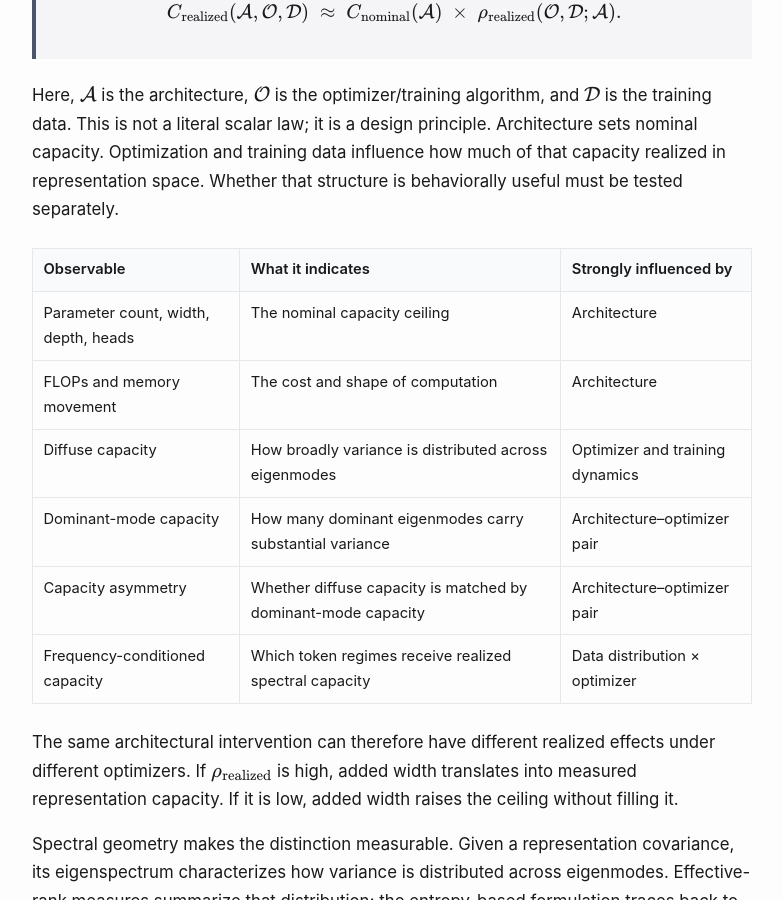
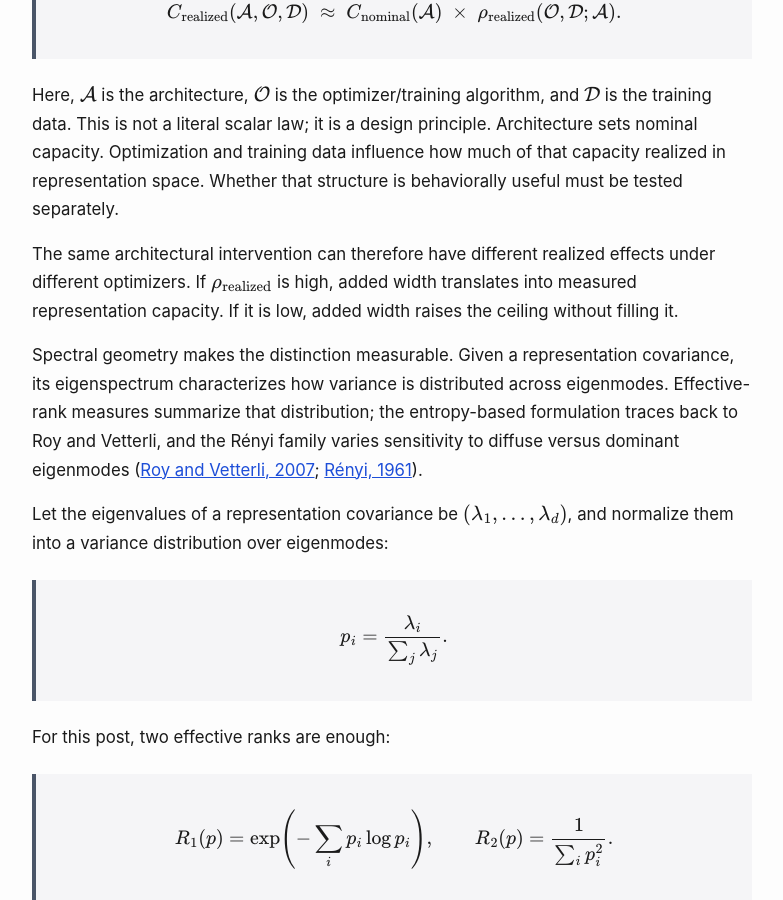
Before and after one commit to optimizer-scaling-laws/optimizer-scaling-laws.github.io, a Jekyll site: the page built from _posts/2026-06-26-architecture-creates-capacity-optimizers-realize-it.md, in a window 1280 px wide and 900 px high, scrolled down 10530 px. Shown: the whole window, without its empty margins (248-1031 px from the left). Built offline with Jekyll 4.4.1, drawn with Linux system fonts in a browser that asks for light colours.

Commit message:
Removed the table from View 2

```diff
--- a/_posts/2026-06-26-architecture-creates-capacity-optimizers-realize-it.md
+++ b/_posts/2026-06-26-architecture-creates-capacity-optimizers-realize-it.md
@@ -427,18 +427,6 @@ $$
 
 Here, $\mathcal{A}$ is the architecture, $\mathcal{O}$ is the optimizer/training algorithm, and $\mathcal{D}$ is the training data. This is not a literal scalar law; it is a design principle. Architecture sets nominal capacity. Optimization and training data influence how much of that capacity realized in representation space. Whether that structure is behaviorally useful must be tested separately.
 
-<table>
-<thead><tr><th>Observable</th><th>What it indicates</th><th>Strongly influenced by</th></tr></thead>
-<tbody>
-<tr><td>Parameter count, width, depth, heads</td><td>The nominal capacity ceiling</td><td>Architecture</td></tr>
-<tr><td>FLOPs and memory movement</td><td>The cost and shape of computation</td><td>Architecture</td></tr>
-<tr><td>Diffuse capacity</td><td>How broadly variance is distributed across eigenmodes</td><td>Optimizer and training dynamics</td></tr>
-<tr><td>Dominant-mode capacity</td><td>How many dominant eigenmodes carry substantial variance</td><td>Architecture–optimizer pair</td></tr>
-<tr><td>Capacity asymmetry</td><td>Whether diffuse capacity is matched by dominant-mode capacity</td><td>Architecture–optimizer pair</td></tr>
-<tr><td>Frequency-conditioned capacity</td><td>Which token regimes receive realized spectral capacity</td><td>Data distribution × optimizer</td></tr>
-</tbody>
-</table>
-
 The same architectural intervention can therefore have different realized effects under different optimizers. If $\rho_{\mathrm{realized}}$ is high, added width translates into measured representation capacity. If it is low, added width raises the ceiling without filling it.
 
 Spectral geometry makes the distinction measurable. Given a representation covariance, its eigenspectrum characterizes how variance is distributed across eigenmodes. Effective-rank measures summarize that distribution; the entropy-based formulation traces back to Roy and Vetterli, and the Rényi family varies sensitivity to diffuse versus dominant eigenmodes (<a href="https://www.eurasip.org/Proceedings/Eusipco/Eusipco2007/Papers/a5p-h05.pdf" target="_blank" rel="noopener noreferrer">Roy and Vetterli, 2007</a>; <a href="https://projecteuclid.org/ebooks/berkeley-symposium-on-mathematical-statistics-and-probability/On-Measures-of-Entropy-and-Information/chapter/On-Measures-of-Entropy-and-Information/bsmsp/1200512181" target="_blank" rel="noopener noreferrer">Rényi, 1961</a>).
```
